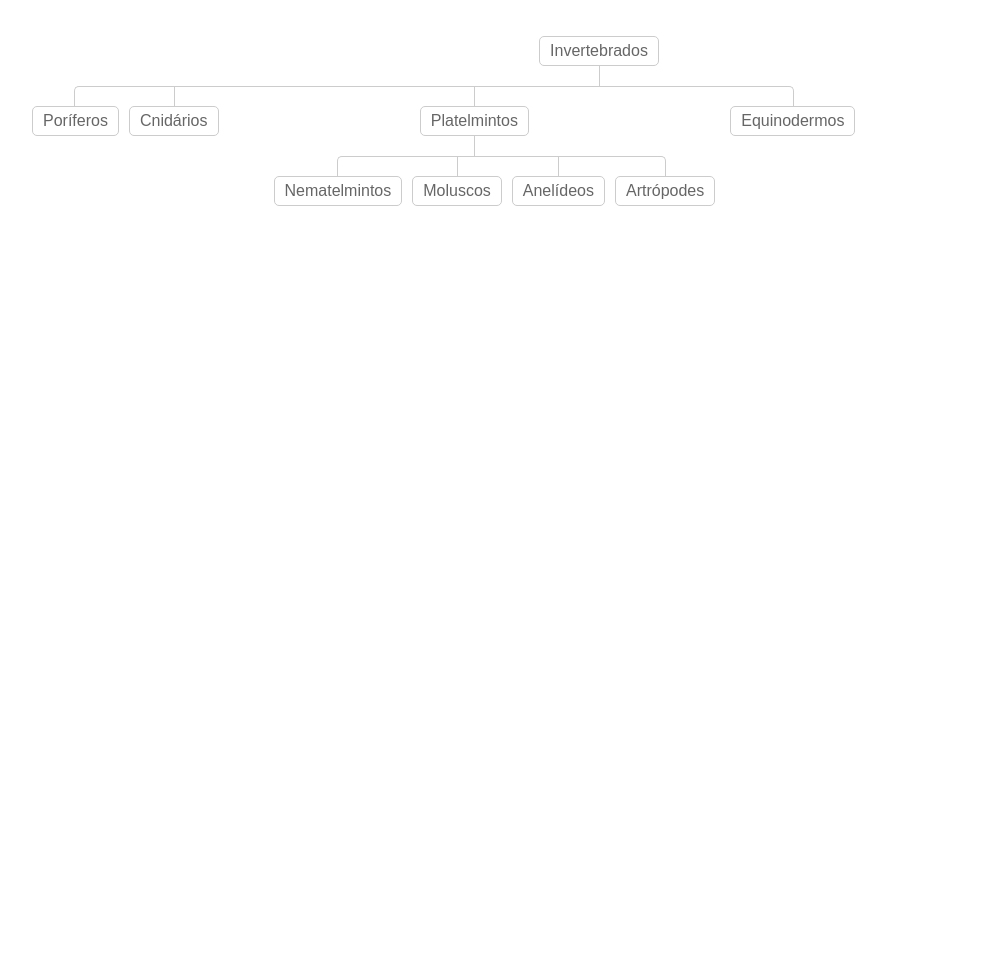
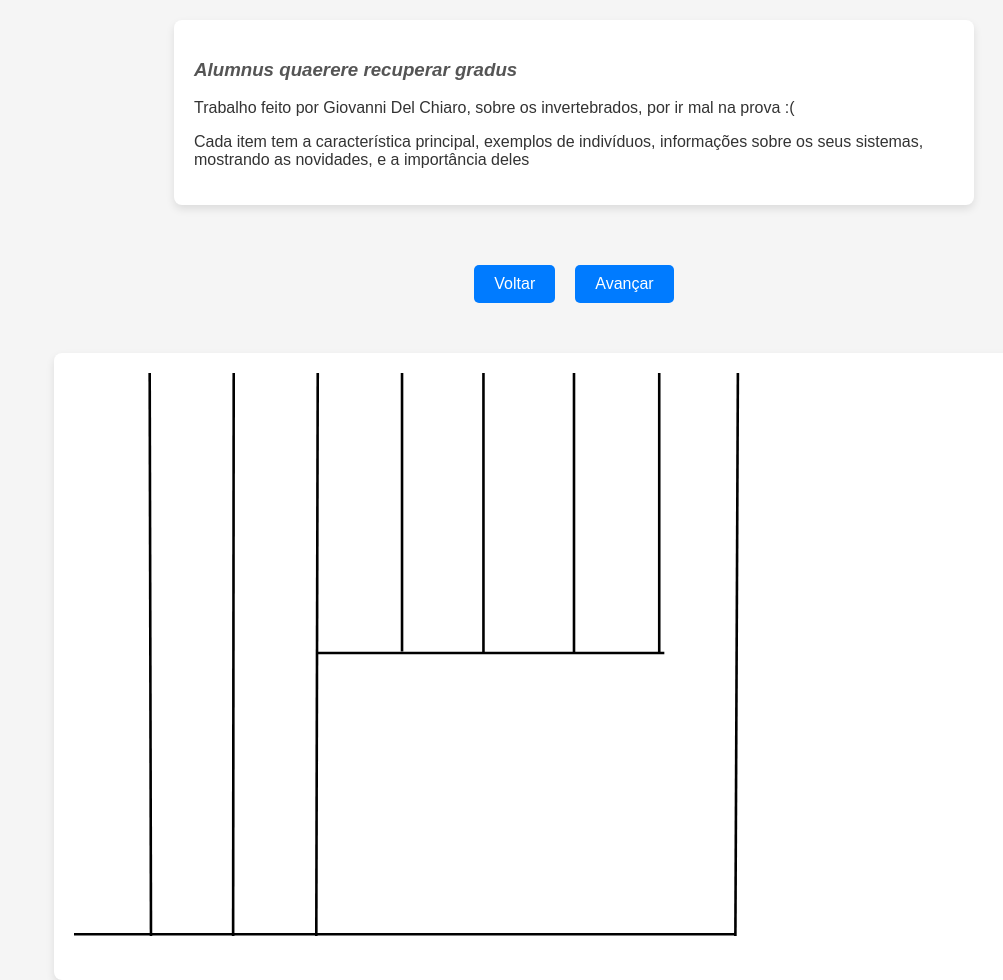
Before and after one commit to gigiodelchiaro/filogenia-invertebrados, a plain HTML site: page index.html in a window 1280 px wide. Shown: the whole page, without its empty margins (66-1069 px from the left). Before the commit the page ends 800 px from the top, so only its background shows below. Drawn offline with Linux system fonts and the light colour scheme.

Commit message:
style changes

```diff
--- a/index.html
+++ b/index.html
@@ -7,41 +7,7 @@
     <link rel="stylesheet" href="styles.css">
 </head>
 <body>
-    <div class="tree">
-        <ul>
-            <li class="box">
-                <a href="#info-sobre" class="info-sobre">Invertebrados</a>
-                <ul>
-                    <li>
-                        <a href="#info-porifera"  class="info-porifera">Poríferos</a>
-                    </li>
-                    <li>
-                        <a href="#info-cnidaria" class="info-cnidaria">Cnidários</a>
-                    </li>
-                    <li>
-                        <a href="#info-platyhelminthes" class="info-platyhelminthes">Platelmintos</a>
-                        <ul>
-                            <li>
-                                <a href="#info-nematoda" class="info-nematoda">Nematelmintos</a>
-                            </li>
-                            <li>
-                                <a href="#info-mollusca" class="info-mollusca">Moluscos</a>
-                            </li>
-                            <li>
-                                <a href="#info-annelida" class="info-annelida">Anelídeos</a>
-                            </li>
-                            <li>
-                                <a href="#info-arthropoda" class="info-arthropoda">Artrópodes</a>
-                            </li>
-                        </ul>
-                    </li>
-                    <li>
-                        <a href="#info-echinodermata">Equinodermos</a>
-                    </li>
-                </ul>
-            </li>
-        </ul>
-    </div>
+
     <div class="info-container">
         <div id="info-sobre" class="info">
             <h3 id="latin">Alumnus quaerere recuperar gradus</h3>
@@ -291,5 +257,24 @@
             </table>
         </div>
     </div>
+    <div class="navigation-buttons">
+        <button onclick="navigate('prev')">Voltar</button>
+        <button onclick="navigate('next')">Avançar</button>
+    </div>
+    <div id="cladogram">
+        <svg version="1.0" viewBox="0 0 1440 810" xmlns="http://www.w3.org/2000/svg" zoomAndPan="magnify">
+            <path transform="matrix(.75 -9.3e-17 9.3e-17 .75 -3.6169 806.25)" d="m-3.4281e-4 2.5h1274.7" fill="none" stroke="#000" stroke-width="5"/>
+            <path transform="matrix(-.75 0 0 -.75 850.07 404.99)" d="m-3.5725e-5 2.5022h665.44" fill="none" stroke="#000" stroke-width="5"/>
+            <path transform="matrix(.0017252 .75 -.75 .0017252 110.87 .010976)" d="m4.53e-4 2.4979 1086.8-9e-6" fill="none" stroke="#000" stroke-width="5" id="path-info-porifera"/>
+            <path transform="matrix(-.00080344 .75 -.75 -.00080344 231.87 .015995)" d="m0.0021846 2.4996 1084.1 1.66e-4" fill="none" stroke="#000" stroke-width="5" id="path-info-cnidaria"/>
+            <path transform="matrix(-.0019475 .75 -.75 -.0019475 352.87 .01665)" d="m-7.7503e-5 2.5025 1084.1-0.002452" fill="none" stroke="#000" stroke-width="5" id="path-info-platyhelminthes"/>
+            <path transform="matrix(0 .75 -.75 0 474.24 .013638)" d="m-0.0025596 2.4977h534.7" fill="none" stroke="#000" stroke-width="5" id="path-info-nematoda"/>
+            <path transform="matrix(0 .75 -.75 0 591.49 .010755)" d="m0.0012856 2.5015h537.48" fill="none" stroke="#000" stroke-width="5" id="path-info-mollusca"/>
+            <path transform="matrix(0 .75 -.75 0 721.87 2e-5)" d="m-2.6667e-5 2.5h537.5" fill="none" stroke="#000" stroke-width="5" id="path-info-annelida"/>
+            <path transform="matrix(0 .75 -.75 0 844.61 .00084398)" d="m-0.0011253 2.5004h537.49" fill="none" stroke="#000" stroke-width="5" id="path-info-arthropoda"/>
+            <path transform="matrix(-.0033279 .74999 -.74999 -.0033279 957.87 .023201)" d="m9.841e-4 2.4983 1086.9 3.48e-4" fill="none" stroke="#000" stroke-width="5" id="path-info-echinodermata"/>
+        </svg>
+    </div>
+    <script src="script.js"></script>
 </body>
 </html>
--- /dev/null
+++ b/script.js
@@ -0,0 +1,49 @@
+document.addEventListener("DOMContentLoaded", () => {
+    const sections = document.querySelectorAll(".info");
+    const paths = document.querySelectorAll("svg path");
+    let currentSection = 0;
+
+    function showSection(index) {
+        sections.forEach((section, i) => {
+            if (i === index) {
+                section.classList.add("active", "entering");
+                section.classList.remove("exiting");
+                setTimeout(() => {
+                    section.classList.remove("entering");
+                    section.classList.add("entered");
+                }, 0);
+            } else {
+                section.classList.remove("active", "entered", "entering");
+                section.classList.add("exiting");
+            }
+        });
+        highlightPath(index);
+    }
+
+    function highlightPath(index) {
+        paths.forEach((path) => {
+            path.classList.remove("highlight");
+        });
+        const currentPathId = `path-${sections[index].id}`;
+        const currentPath = document.getElementById(currentPathId);
+        if (currentPath) {
+            currentPath.classList.add("highlight");
+        }
+    }
+
+    window.navigate = function(direction) {  // Define 'navigate' in the global scope
+        if (direction === 'next') {
+            if (currentSection < sections.length - 1) {
+                currentSection++;
+            }
+        } else if (direction === 'prev') {
+            if (currentSection > 0) {
+                currentSection--;
+            }
+        }
+        showSection(currentSection);
+    }
+
+    // Inicializar mostrando a primeira seção
+    showSection(currentSection);
+});
--- a/styles.css
+++ b/styles.css
@@ -1,121 +1,115 @@
 body {
-    font-family: Arial, sans-serif;
-}
-
-.tree {
-    align-self: center;
-    font-size: 16px;
-
-}
-
-.tree ul {
-    padding-top: 20px;
-    position: relative;
-    transition: all 0.5s;
-}
-
-.tree li {
-    float: left;
-    text-align: center;
-    list-style-type: none;
-    position: relative;
-    padding: 20px 5px 0 5px;
-    transition: all 0.5s;
-}
-
-.tree li::before, .tree li::after {
-    content: '';
-    position: absolute;
-    top: 0;
-    right: 50%;
-    border-top: 1px solid #ccc;
-    width: 50%;
-    height: 20px;
-}
-
-.tree li::after {
-    right: auto;
-    left: 50%;
-    border-left: 1px solid #ccc;
-}
-
-.tree li:only-child::after, .tree li:only-child::before {
-    display: none;
-}
-
-.tree li:only-child {
-    padding-top: 0;
-}
-
-.tree li:first-child::before, .tree li:last-child::after {
-    border: 0 none;
-}
-
-.tree li:last-child::before {
-    border-right: 1px solid #ccc;
-    border-radius: 0 5px 0 0;
-    transform: translateX(1px);
-}
-
-.tree li:first-child::after {
-    border-radius: 5px 0 0 0;
-    transform: translateX(-1px);
-}
-
-.tree ul ul::before {
-    content: '';
-    position: absolute;
-    top: 0;
-    left: 50%;
-    border-left: 1px solid #ccc;
-    width: 0;
-    height: 20px;
-}
-
-.tree li a {
-    border: 1px solid #ccc;
-    padding: 5px 10px;
-    text-decoration: none;
-    color: #666;
-    font-family: arial, verdana, tahoma;
-    display: inline-block;
-    border-radius: 5px;
-    transition: all 0.5s;
-}
-
-.tree li a:hover, .tree li a:focus {
-    background: #c8e4f8;
-    color: #000;
-    border: 1px solid #94a0b4;
-}
-
-.info-container {
-    margin-top: 40px;
-}
-
-.info {
-    display: none;
-}
-
-.info:target {
-    display: block;
+    font-family: 'Arial', sans-serif;
+    margin: 0;
+    padding: 0;
+    background-color: #f5f5f5;
+    color: #333;
 }
 
 #latin {
     font-style: italic;
+    color: #555;
 }
+
 table, th, td {
-    border: 1px solid;
+    border: 1px solid #ddd;
 }
+
 table {
     border-collapse: collapse;
     width: 100%;
+    margin-bottom: 20px;
 }
+
+th, td {
+    padding: 10px;
+    text-align: left;
+}
+
 .box {
     width: 100%;
-    margin-bottom: 100px;
+    margin-bottom: 50px;
+    padding: 20px;
+    background-color: #fff;
+    box-shadow: 0 4px 8px rgba(0,0,0,0.1);
+    border-radius: 8px;
 }
-.tree li a:target {
-    background: #c8e4f8;
-    color: #000;
+
+svg {
+    width: 100%;
+    height: auto;
+    margin-bottom: 20px;
 }
+
+#cladogram {
+    height: auto;
+    width: 100%;
+    max-width: 1000px;
+    margin: 0 auto;
+    padding: 20px;
+    background-color: #fff;
+    box-shadow: 0 4px 8px rgba(0,0,0,0.1);
+    border-radius: 8px;
+}
+
+.navigation-buttons {
+    display: flex;
+    justify-content: center;
+    gap: 20px;
+    margin: 20px 0 50px;
+}
+
+.navigation-buttons button {
+    padding: 10px 20px;
+    border: none;
+    border-radius: 5px;
+    background-color: #007bff;
+    color: #fff;
+    font-size: 16px;
+    cursor: pointer;
+    transition: background-color 0.3s ease;
+}
+
+.navigation-buttons button:hover {
+    background-color: #0056b3;
+}
+
+.info-container {
+    max-width: 800px;
+    margin: 0 auto;
+    padding: 20px;
+}
+
+.info {
+    display: none; /* Esconder todas as seções por padrão */
+    opacity: 0; /* Inicialmente oculto */
+    transition: opacity 0.5s ease-in-out; /* Transição de opacidade para suavidade */
+    height: auto;
+    margin-bottom: 20px;
+    padding: 20px;
+    background-color: #fff;
+    box-shadow: 0 4px 8px rgba(0,0,0,0.1);
+    border-radius: 8px;
+}
+
+.info.active {
+    display: block; /* Mostrar a seção ativa */
+    opacity: 1; /* Tornar a seção visível */
+}
+
+.highlight {
+    stroke: red !important; /* Destacar o caminho ativo em vermelho */
+}
+
+/* Adicionando classes para animações */
+.info.entering {
+    opacity: 0;
+}
+
+.info.entered {
+    opacity: 1;
+}
+
+.info.exiting {
+    opacity: 0;
+}
```
